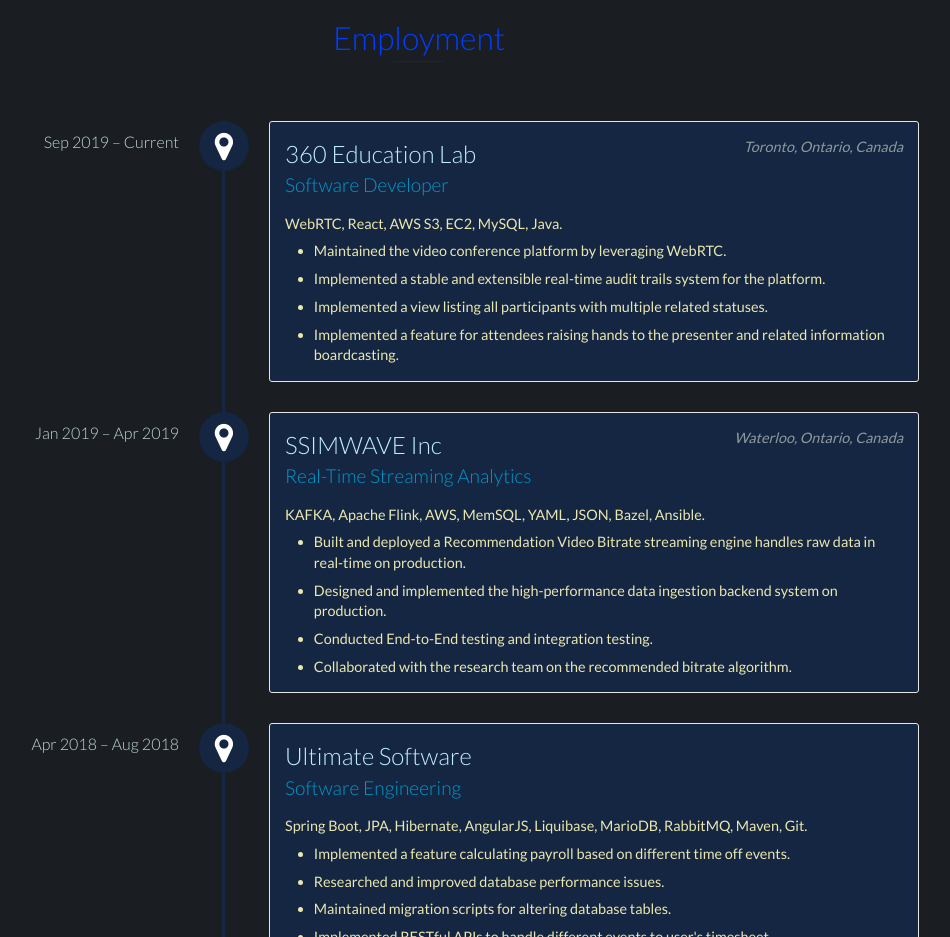
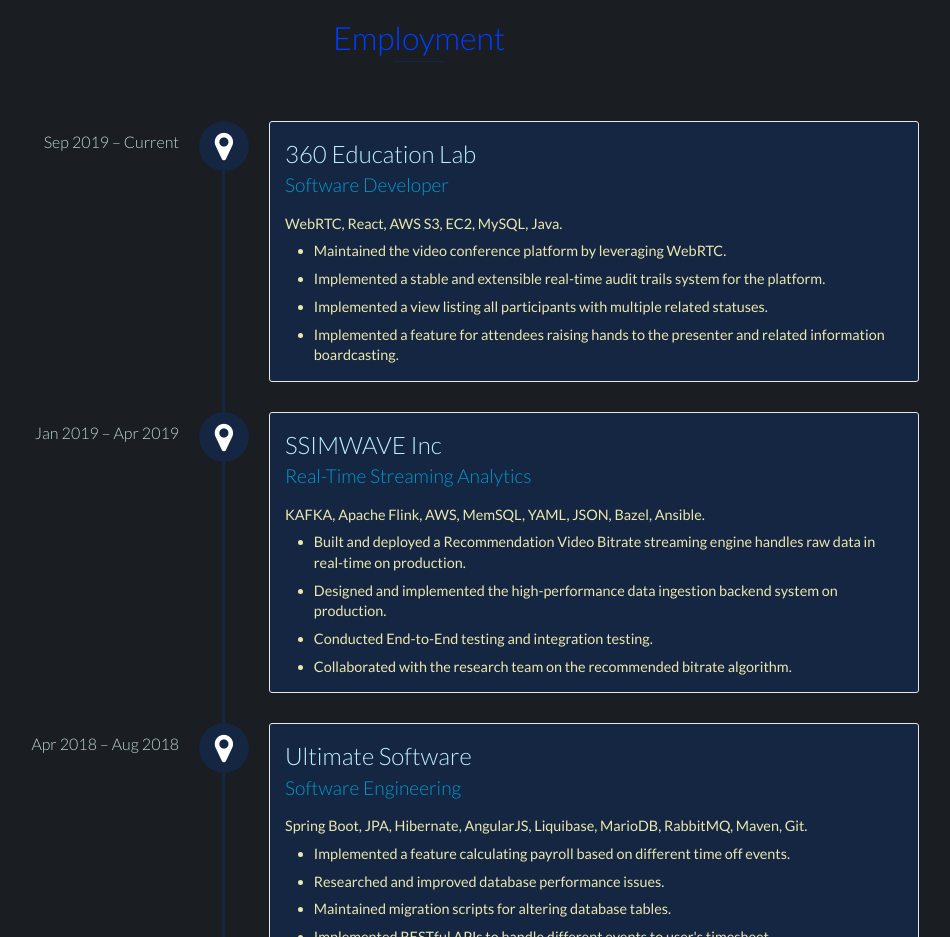
Before and after one commit to ArchyYang/portfolio, a website: page index.html in a window 1280 px wide. Shown: the part 1140-2077 px from the top of the page, without its empty margins (221-1171 px from the left). Drawn offline with nearby package versions, Linux system fonts and the light colour scheme.

Commit message:
Removed location

```diff
--- a/index.html
+++ b/index.html
@@ -96,7 +96,7 @@
             <div data-date="Sep 2019 – Current">
 
                 <h3>360 Education Lab</h3>
-                <p class="location">Toronto, Ontario, Canada</p>
+                <!--<p class="location">Toronto, Ontario, Canada</p> -->
                 <h4>Software Developer</h4>
                 <p>
                     WebRTC, React,  AWS S3,  EC2,  MySQL,  Java.
@@ -109,7 +109,7 @@
 
             <div data-date="Jan 2019 – Apr 2019">
                 <h3>SSIMWAVE Inc</h3>
-                <p class="location">Waterloo, Ontario, Canada</p>
+                <!--<p class="location">Waterloo, Ontario, Canada</p>-->
                 <h4>Real-Time Streaming Analytics</h4>
                 <p>
                     KAFKA, Apache Flink, AWS, MemSQL, YAML, JSON, Bazel, Ansible.
```
